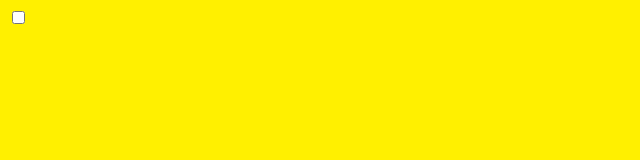
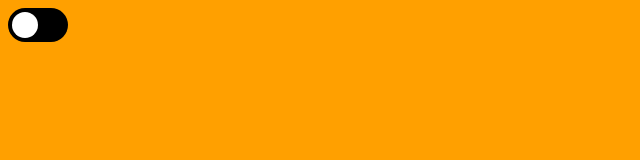
Before and after one commit to Grimdari/CSS-Swap, a plain HTML site: page index.html in a window 1280 px wide. Shown: the whole page, without its empty margins (0-640 px from the left). Drawn offline with Linux system fonts and the light colour scheme.

Commit message:
Update index.html

```diff
--- a/index.html
+++ b/index.html
@@ -1,6 +1,6 @@
 <html>
 	<head>
-		<link rel="stylesheet" href="light.css" />
+		<link rel="stylesheet" href="style.css" />
 	</head>
 	<body>
 		<label class="theme-switch" for="checkbox">
```
